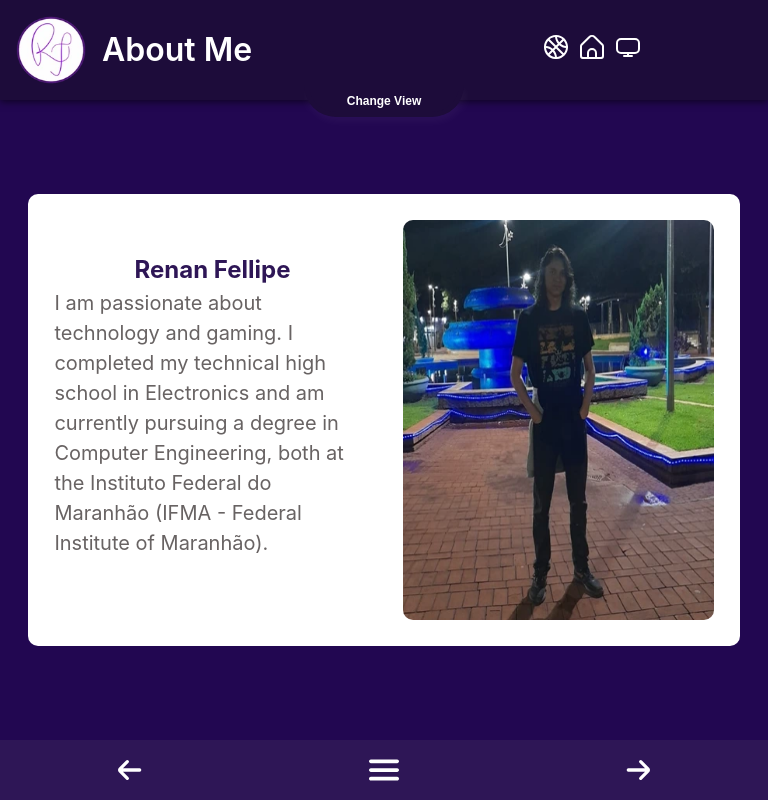
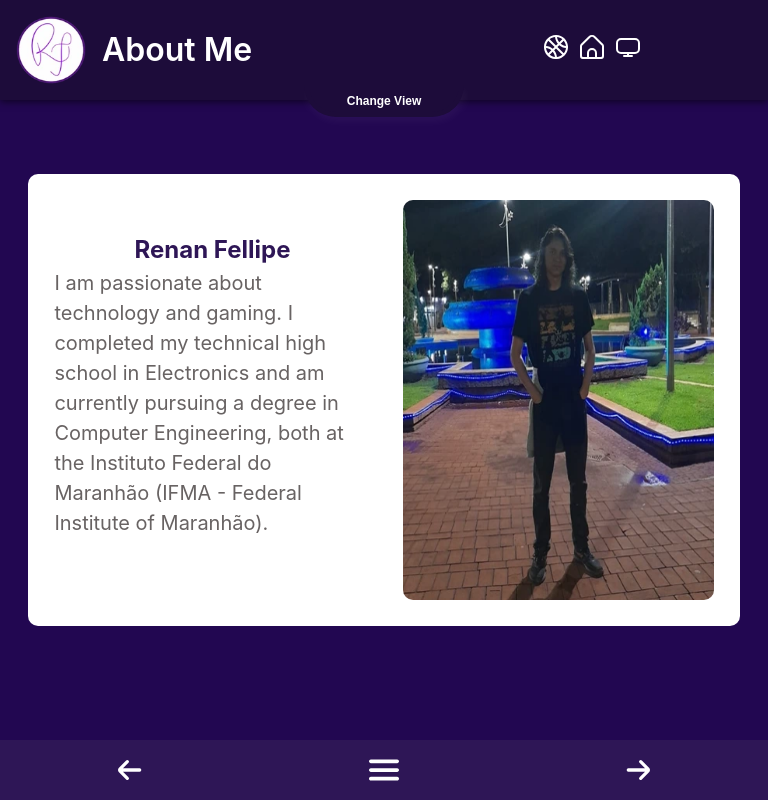
Before and after one commit to Xounder/portfolio, a React (Vite) app: page / in a window 768 px wide. Built offline with nearby package versions, Linux system fonts and the light colour scheme.

Commit message:
modified padding-top to 0

```diff
--- a/src/pages/HomePage/HomePage.css
+++ b/src/pages/HomePage/HomePage.css
@@ -14,7 +14,7 @@
   flex-grow: 1;
   margin-bottom: 0;
   height: 100vh;
-  padding-top: 30px;
+  padding-top: 0;
 }
 
 .home-main .content .group-cards {
@@ -64,10 +64,6 @@
     height: 100px;
   }
 
-  .home-main {
-    padding-top: 40px;
-  }
-
   .home-main .content .group-cards {
     max-height: calc(100vh - 100px - 60px);
   }
@@ -76,10 +72,6 @@
 @media screen and (max-width: 1000px) and (orientation: landscape) {
   .home-header {
     height: 60px;
-  }
-
-  .home-main {
-    padding-top: 0;
   }
 }
 
```
